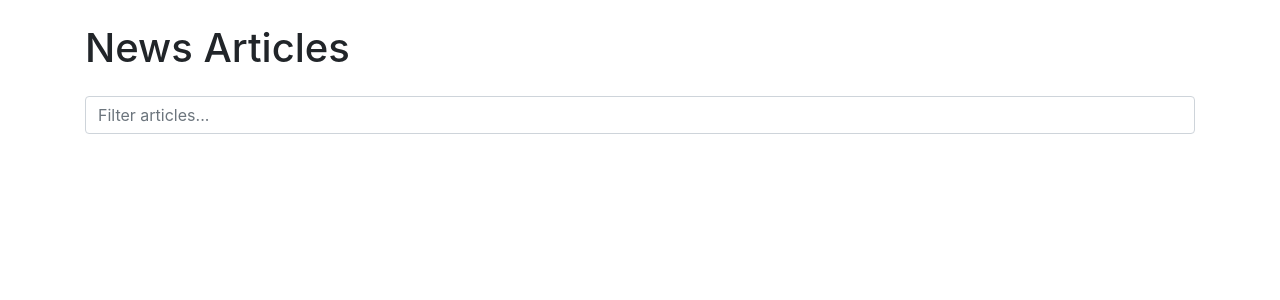
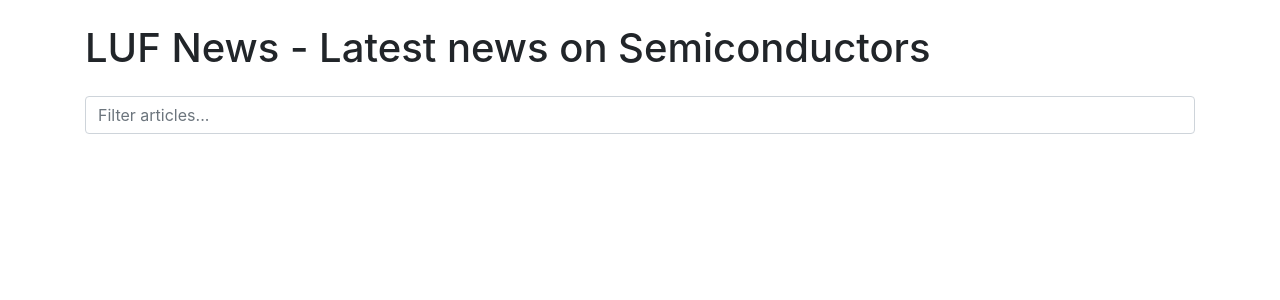
Before and after one commit to lmarte17/news-agg, a FastAPI app: page / in a window 1280 px wide. Shown: the top 300 px of the page. Run offline with FastAPI, Linux system fonts and the light colour scheme; data that the repository does not hold is empty; some libraries are stand-ins or nearby versions.

Commit message:
Updated some functionality

```diff
--- a/app/templates/index.html
+++ b/app/templates/index.html
@@ -25,7 +25,7 @@
 </head>
 <body>
     <div class="container">
-        <h1 class="my-4">News Articles</h1>
+        <h1 class="my-4">LUF News - Latest news on Semiconductors</h1>
         <div class="form-group">
             <input type="text" id="filter" class="form-control" onkeyup="filterArticles()" placeholder="Filter articles...">
         </div>
```
